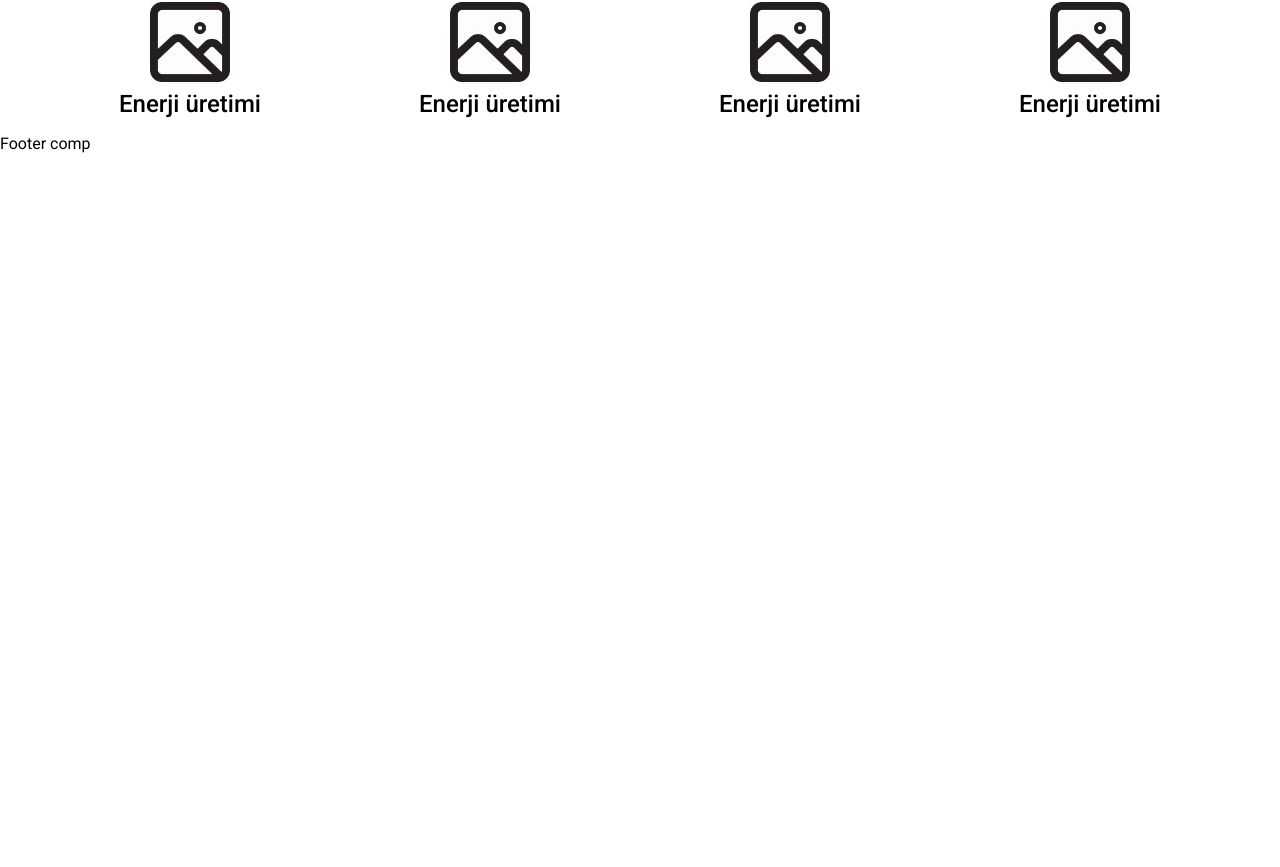
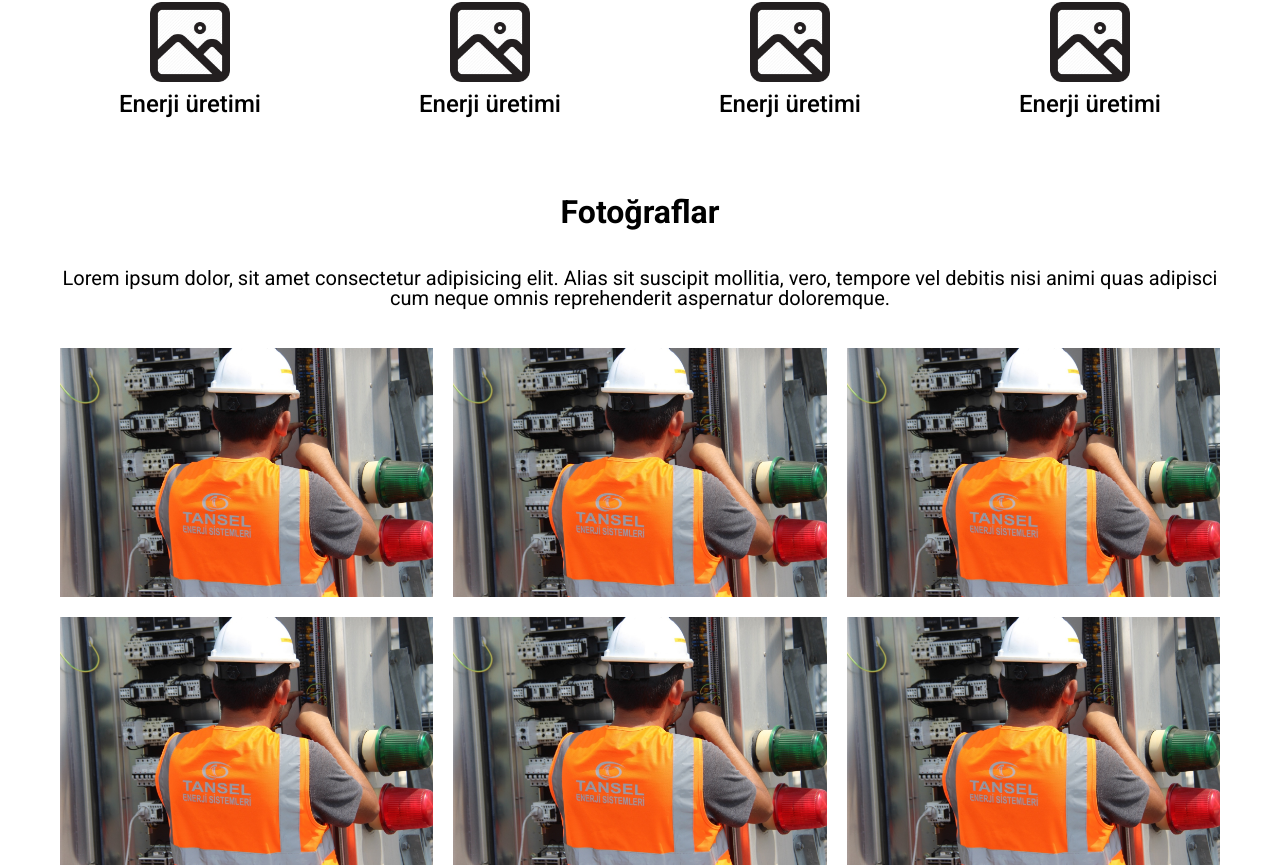
Before and after one commit to ulasozturk/modern-montaj, a Next.js app: page / in a window 1280 px wide. Shown: the part 950-1817 px from the top of the page. Before the commit the page ends 1103 px from the top, so only its background shows below. Built offline with nearby package versions, Linux system fonts and the light colour scheme.

Commit message:
Created gallery and short gallery.

```diff
--- /dev/null
+++ b/components/gallery.js
@@ -0,0 +1,13 @@
+import { FlexBox, ImageBox } from "./styled-components";
+
+export function Gallery({ data, ...rest }) {
+  return (
+    <FlexBox flexWrap="wrap" {...rest}>
+      {data.map((item, index) => (
+        <FlexBox key={index} p={10} flexBasis={["100%", "50%", "33.33%"]}>
+          <ImageBox src={item} width="100%" height="100%" />
+        </FlexBox>
+      ))}
+    </FlexBox>
+  );
+}
--- a/components/index.js
+++ b/components/index.js
@@ -1,2 +1,3 @@
 export { Hero } from "./hero";
 export { Activities } from "./activities";
+export { ShortGallery } from "./shortGallery";
--- /dev/null
+++ b/components/shortGallery.js
@@ -0,0 +1,33 @@
+import { Box, TextBox } from "./styled-components";
+import { Gallery } from "./gallery";
+
+export function ShortGallery() {
+  return (
+    <Box maxWidth={1200} mx="auto" p={10}>
+      <TextBox as="h2" mt={50} mb={30} fontSize={32} textAlign="center">
+        Fotoğraflar
+      </TextBox>
+      <TextBox fontSize={20} textAlign="center" p={10}>
+        Lorem ipsum dolor, sit amet consectetur adipisicing elit. Alias sit suscipit mollitia, vero,
+        tempore vel debitis nisi animi quas adipisci cum neque omnis reprehenderit aspernatur
+        doloremque.
+      </TextBox>
+      <Gallery data={data} mt={20} />
+    </Box>
+  );
+}
+
+const data = [
+  "/gallery.jpg",
+  "/gallery.jpg",
+  "/gallery.jpg",
+  "/gallery.jpg",
+  "/gallery.jpg",
+  "/gallery.jpg",
+  "/gallery.jpg",
+  "/gallery.jpg",
+  "/gallery.jpg",
+  "/gallery.jpg",
+  "/gallery.jpg",
+  "/gallery.jpg",
+];
--- a/pages/index.js
+++ b/pages/index.js
@@ -1,6 +1,6 @@
 import Head from "next/head";
 import { Box, FlexBox, ImageBox, TextBox } from "../components/styled-components";
-import { Hero, Activities } from "../components";
+import { Hero, Activities, ShortGallery } from "../components";
 
 export default function Home() {
   return (
@@ -12,6 +12,7 @@ export default function Home() {
       </Head>
       <Hero />
       <Activities />
+      <ShortGallery />
     </Box>
   );
 }
```
Also changed, not shown: public/gallery.jpg (added).
